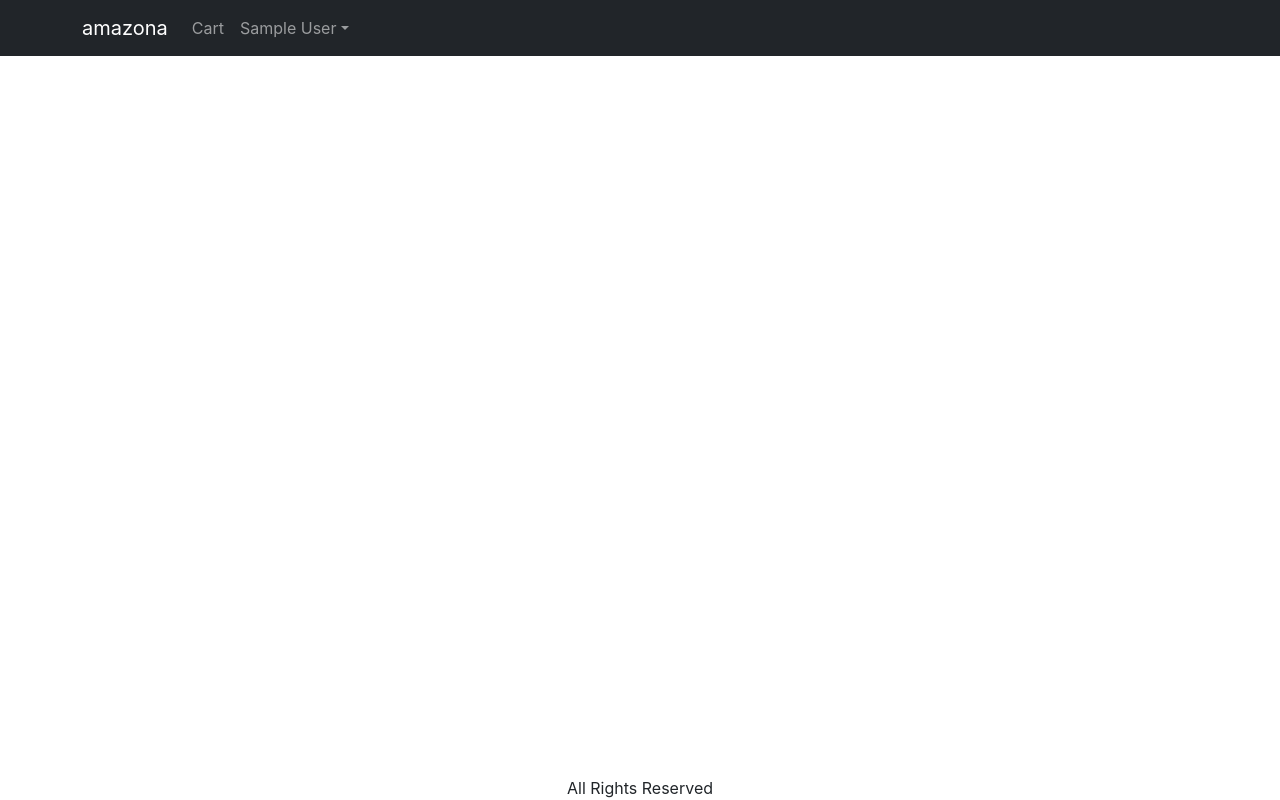
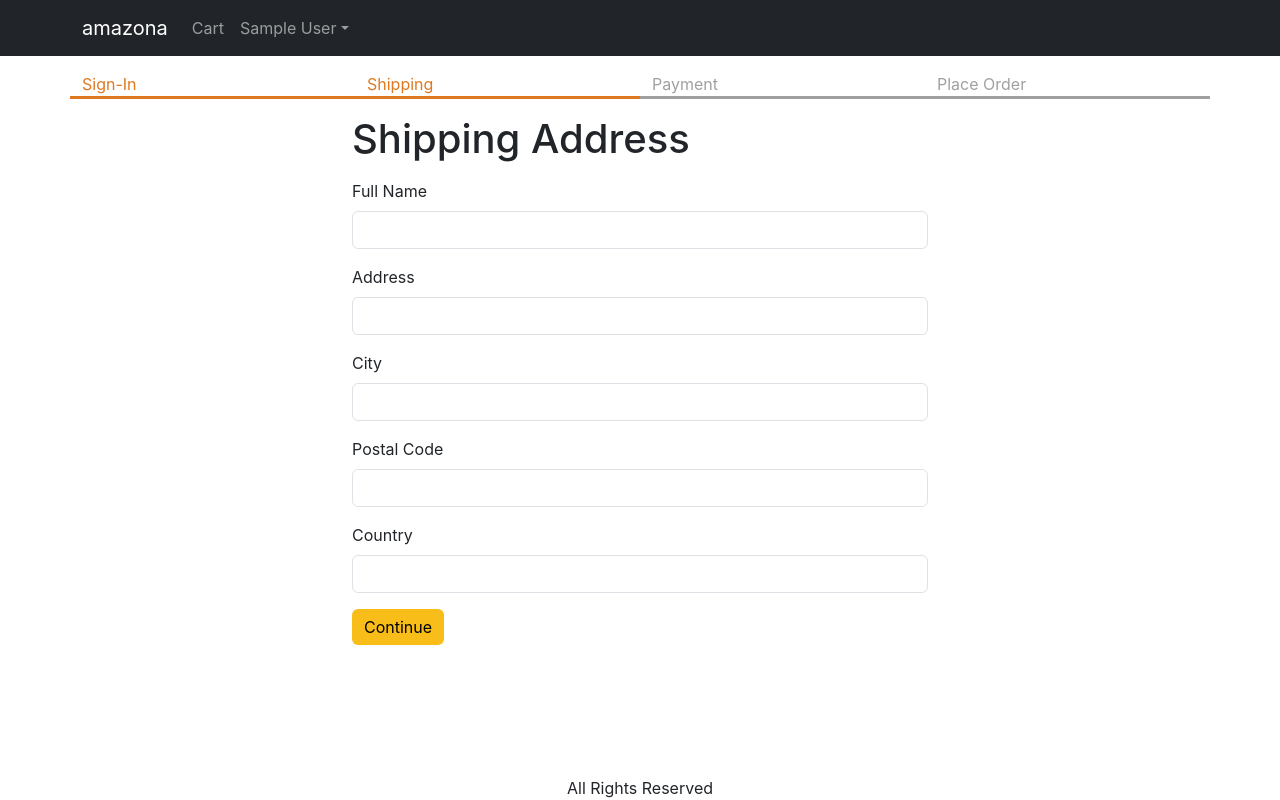
Before and after one commit to Vipins3101/mern-amazona, a React (Create React App) app in the folder frontend/: page /shipping in a window 1280 px wide. Built offline with nearby package versions, Linux system fonts and the light colour scheme; sample sign-in values are in the browser's storage.

Commit message:
Video-24-Create-Shipping-Screen

```diff
--- a/frontend/src/App.js
+++ b/frontend/src/App.js
@@ -12,6 +12,7 @@
 import { Store } from './Store';
 import { CartScreen } from './screens/CartScreen';
 import SigninScreen from './screens/SigninScreen';
+import ShippingAddressScreen from './screens/ShippingAddressScreen';
 
 function App() {
   const { state, dispatch: ctxDispatch } = useContext(Store);
@@ -20,6 +21,7 @@
   const signoutHandler = () => {
     ctxDispatch({ type: 'USER_SIGNOUT' });
     localStorage.removeItem('userInfo');
+    localStorage.removeItem('shipingAddress');
   };
 
   return (
@@ -71,6 +73,7 @@
             <Route path="/product/:slug" element={<ProductScreen />} />
             <Route path="/cart" element={<CartScreen />} />
             <Route path="/signin" element={<SigninScreen />} />
+            <Route path="/shipping" element={<ShippingAddressScreen />} />
             <Route path="/" element={<HomeScreen />} />
           </Routes>
         </Container>
--- /dev/null
+++ b/frontend/src/Components/CheckoutSteps.js
@@ -0,0 +1,14 @@
+import React from 'react';
+import Col from 'react-bootstrap/Col';
+import Row from 'react-bootstrap/Row';
+
+export default function CheckoutSteps(props) {
+  return (
+    <Row className="checkout-steps">
+      <Col className={props.step1 ? 'active' : ''}>Sign-In</Col>
+      <Col className={props.step2 ? 'active' : ''}>Shipping</Col>
+      <Col className={props.step3 ? 'active' : ''}>Payment</Col>
+      <Col className={props.step4 ? 'active' : ''}>Place Order</Col>
+    </Row>
+  );
+}
--- a/frontend/src/Store.js
+++ b/frontend/src/Store.js
@@ -9,6 +9,9 @@
     : null,
 
   cart: {
+    shippingAddress: localStorage.getItem('shippingAddress')
+      ? JSON.parse(localStorage.getItem('shippingAddress'))
+      : {},
     cartItems: localStorage.getItem('cartItems')
       ? JSON.parse(localStorage.getItem('cartItems'))
       : [],
@@ -48,6 +51,18 @@
       return {
         ...state,
         userInfo: null,
+        cart: {
+          cartItems: [],
+          shippingAddress: {},
+        },
+      };
+    case 'SAVE_SHIPPING_ADDRESS':
+      return {
+        ...state,
+        cart: {
+          ...state.cart,
+          shippingAddress: action.payload,
+        },
       };
     default:
       return state;
--- a/frontend/src/index.css
+++ b/frontend/src/index.css
@@ -50,3 +50,13 @@
 .small-container {
   max-width: 600px;
 }
+
+.checkout-steps > div {
+  border-bottom: 0.2rem solid #a0a0a0;
+  color: #a0a0a0;
+}
+
+.checkout-steps > div.active {
+  border-bottom: 0.2rem solid #de7921;
+  color: #de7921;
+}
--- /dev/null
+++ b/frontend/src/screens/ShippingAddressScreen.js
@@ -0,0 +1,116 @@
+import React, { useContext } from 'react';
+import { useState } from 'react';
+import { Helmet } from 'react-helmet-async';
+import Form from 'react-bootstrap/Form';
+import Button from 'react-bootstrap/Button';
+import { Store } from '../Store';
+import { useNavigate } from 'react-router-dom';
+import { useEffect } from 'react';
+import CheckoutSteps from '../Components/CheckoutSteps';
+
+export default function ShippingAddressScreen() {
+  const navigate = useNavigate();
+  const { state, dispatch: ctxDispatch } = useContext(Store);
+  const {
+    userInfo,
+    cart: { shippingAddress },
+  } = state;
+  const [fullName, setFullName] = useState(shippingAddress.fullName || '');
+  const [address, setAddress] = useState(shippingAddress.address || '');
+  const [postalCode, setPostalCode] = useState(
+    shippingAddress.postalCode || ''
+  );
+  useEffect(() => {
+    if (!userInfo) {
+      navigate('/signin?redirect=/shipping');
+    }
+  }, [userInfo, navigate]);
+  const [country, setCountry] = useState(shippingAddress.country || '');
+  const [city, setCity] = useState(shippingAddress.city || '');
+  const submitHandler = (e) => {
+    e.preventDefault();
+
+    ctxDispatch({
+      type: 'SAVE_SHIPPING_ADDRESS',
+      payload: {
+        fullName,
+        address,
+        city,
+        postalCode,
+        country,
+      },
+    });
+    localStorage.setItem(
+      'shippingAddress',
+      JSON.stringify({
+        fullName,
+        address,
+        city,
+        postalCode,
+        country,
+      })
+    );
+    navigate('/payment'); // Redirect to payment screen after saving shipping address
+  };
+
+  return (
+    <div>
+      <Helmet>
+        <title>Shipping Address</title>
+      </Helmet>
+
+      <CheckoutSteps step1 step2></CheckoutSteps>
+
+      <div className="container small-container">
+        <h1 className="my-3">Shipping Address</h1>
+        <Form onSubmit={submitHandler}>
+          <Form.Group className="mb-3" controlId="address">
+            <Form.Label>Full Name</Form.Label>
+            <Form.Control
+              value={fullName}
+              onChange={(e) => setFullName(e.target.value)}
+              required
+            />
+          </Form.Group>
+          <Form.Group className="mb-3" controlId="address">
+            <Form.Label>Address</Form.Label>
+            <Form.Control
+              value={address}
+              onChange={(e) => setAddress(e.target.value)}
+              required
+            />
+          </Form.Group>
+          <Form.Group className="mb-3" controlId="city">
+            <Form.Label>City</Form.Label>
+            <Form.Control
+              value={city}
+              onChange={(e) => setCity(e.target.value)}
+              required
+            />
+          </Form.Group>
+          <Form.Group className="mb-3" controlId="postalCode">
+            <Form.Label>Postal Code</Form.Label>
+            <Form.Control
+              value={postalCode}
+              onChange={(e) => setPostalCode(e.target.value)}
+              required
+            />
+          </Form.Group>
+          <Form.Group className="mb-3" controlId="country">
+            <Form.Label>Country</Form.Label>
+            <Form.Control
+              value={country}
+              onChange={(e) => setCountry(e.target.value)}
+              required
+            />
+          </Form.Group>
+          <div className="mb-3">
+            <Button variant="primary" type="submit">
+              Continue
+            </Button>
+          </div>
+        </Form>
+      </div>
+    </div>
+  );
+}
```
Also changed, not shown: 1 other file (tests, documents, lock files or other folders).
